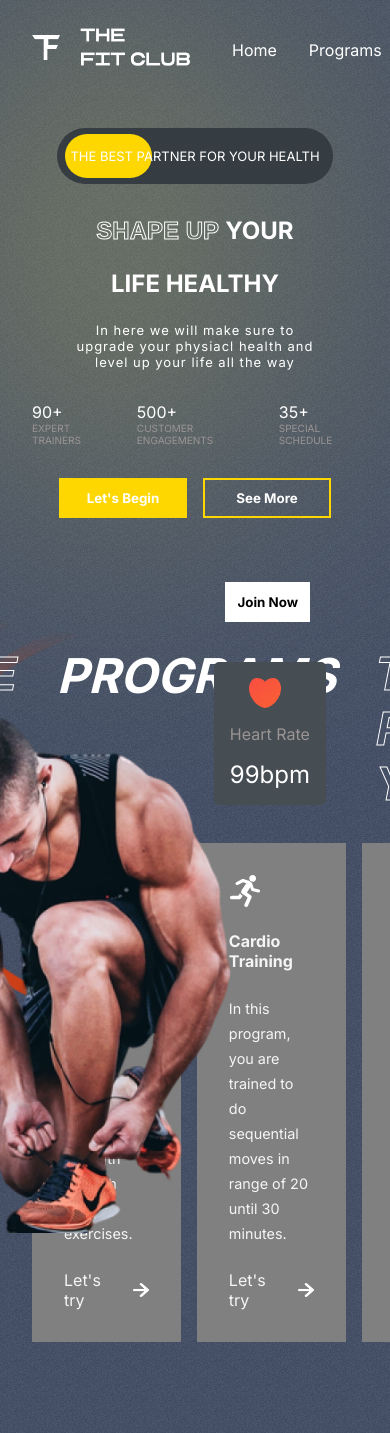
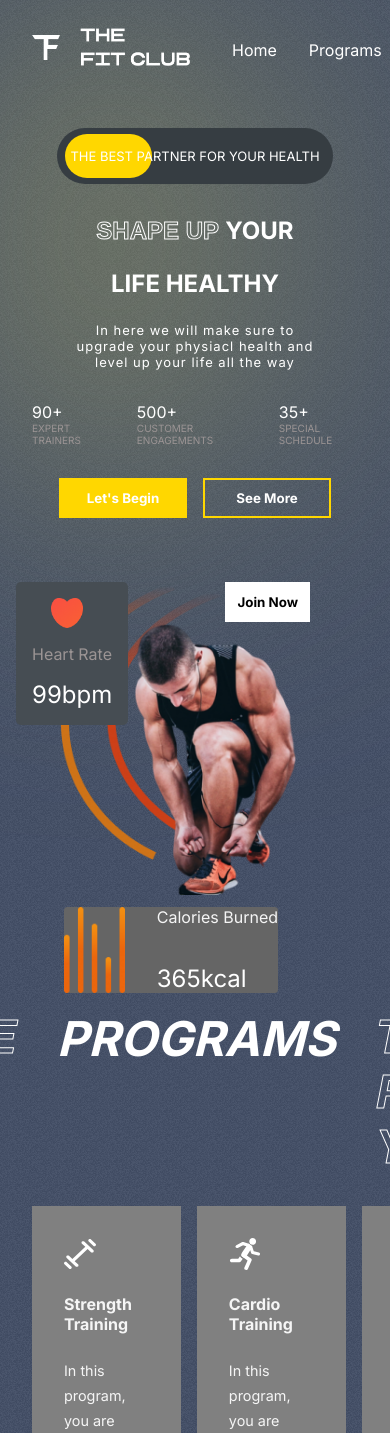
Before and after one commit to gihanthakavishan/Gymnasium_Application, a React (Create React App) app: page / in a window 390 px wide. Shown: the top 1433 px of the page. Built offline with nearby package versions, Linux system fonts and the light colour scheme.

Commit message:
finish the hero section media queries

```diff
--- a/src/components/Hero/Hero.css
+++ b/src/components/Hero/Hero.css
@@ -226,4 +226,39 @@
 .figures> div>span:nth-of-type(2){
     font-size: x-small;
 }
+
+.right-h{
+    position: relative;
+    background: none;
 }
+
+.heart-rate{
+    left: 1rem;
+    top: 2rem;
+
+}
+.calories{
+    position: relative;
+    top: 5rem;
+    left: 4rem;
+}
+
+.calories > div> :nth-last-child(2){
+    color: whitesmoke;
+    font-size:medium;
+}
+
+.hero-image{
+    position: relative;
+    width: 12rem;
+    left: 7.5rem;
+    top: 4.5rem;
+    align-self: center;
+}
+
+.hero-image-back{
+    width: 10rem;
+    left: 3.8rem;
+    top: 2rem;
+}
+}
```
